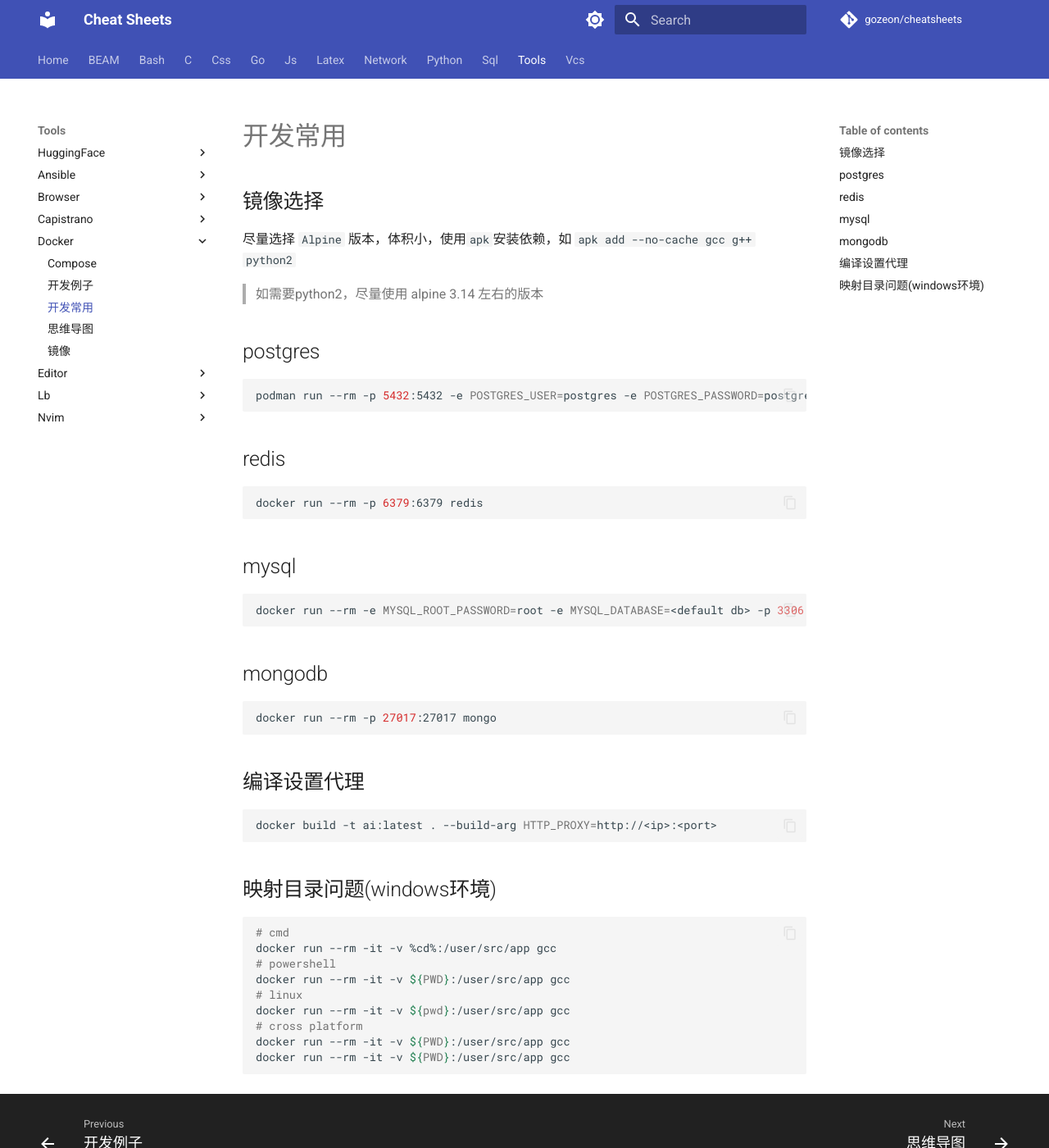
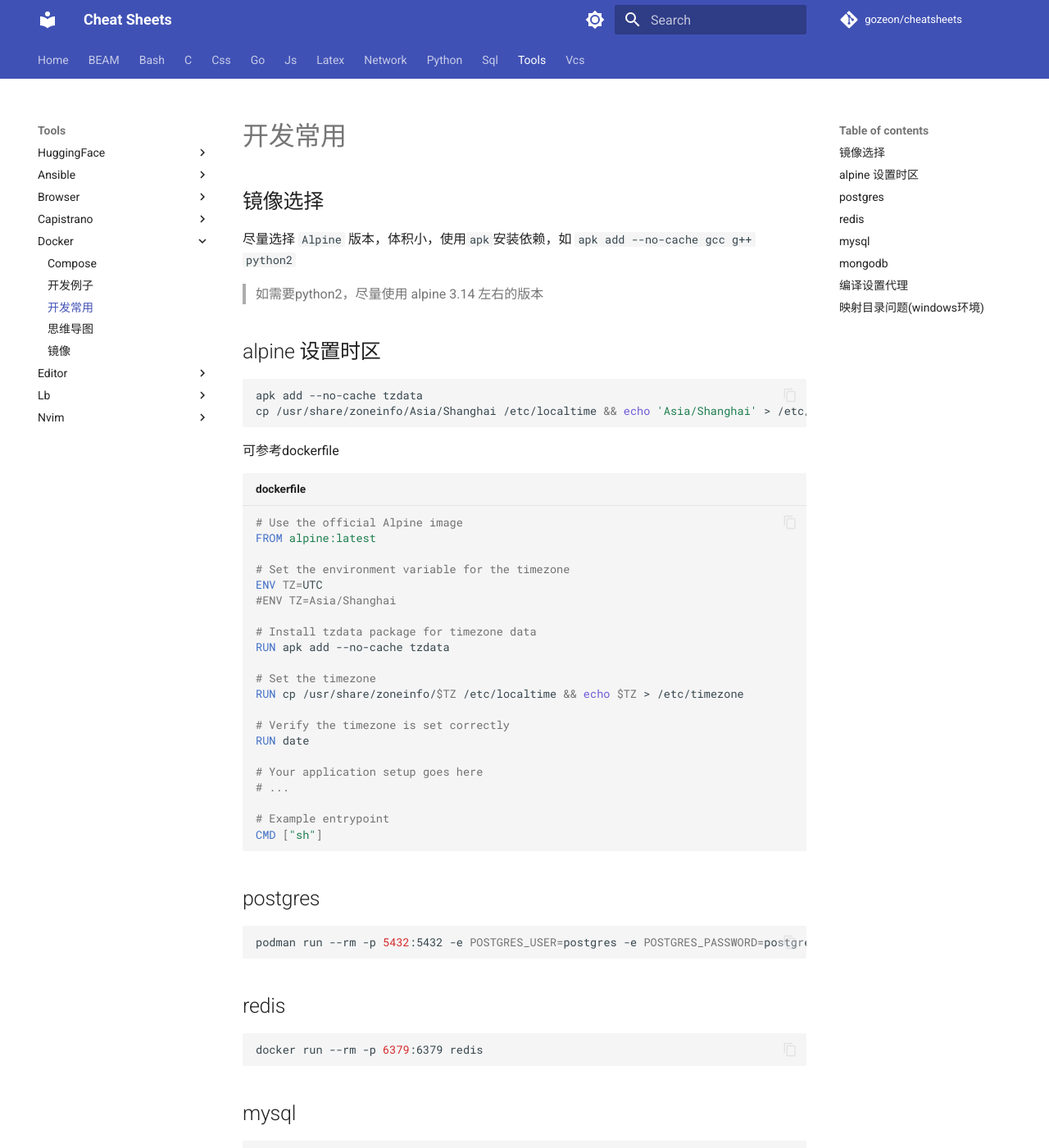
Before and after one commit to gozeon/cheatsheets, an MkDocs documentation site: the page built from docs/tools/docker/开发常用.md, in a window 1280 px wide and 1400 px high. Shown: the whole window at 82% size. Built offline with MkDocs 1.6.1 and Material for MkDocs 9.7.7, drawn with Linux system fonts in a browser that asks for light colours; comment, search, counter and statistics services are not loaded.

Commit message:
Update 开发常用.md

````diff
--- a/docs/tools/docker/开发常用.md
+++ b/docs/tools/docker/开发常用.md
@@ -3,6 +3,37 @@
 尽量选择 `Alpine` 版本，体积小，使用`apk`安装依赖，如 `apk add --no-cache gcc g++ python2`
 
 > 如需要python2，尽量使用 alpine 3.14 左右的版本
+
+## alpine 设置时区
+
+```bash
+apk add --no-cache tzdata
+cp /usr/share/zoneinfo/Asia/Shanghai /etc/localtime && echo 'Asia/Shanghai' > /etc/timezone
+```
+可参考dockerfile
+```dockerfile title="dockerfile"
+# Use the official Alpine image
+FROM alpine:latest
+
+# Set the environment variable for the timezone
+ENV TZ=UTC
+#ENV TZ=Asia/Shanghai
+
+# Install tzdata package for timezone data
+RUN apk add --no-cache tzdata
+
+# Set the timezone
+RUN cp /usr/share/zoneinfo/$TZ /etc/localtime && echo $TZ > /etc/timezone
+
+# Verify the timezone is set correctly
+RUN date
+
+# Your application setup goes here
+# ...
+
+# Example entrypoint
+CMD ["sh"]
+```
 
 ## postgres
 
````
